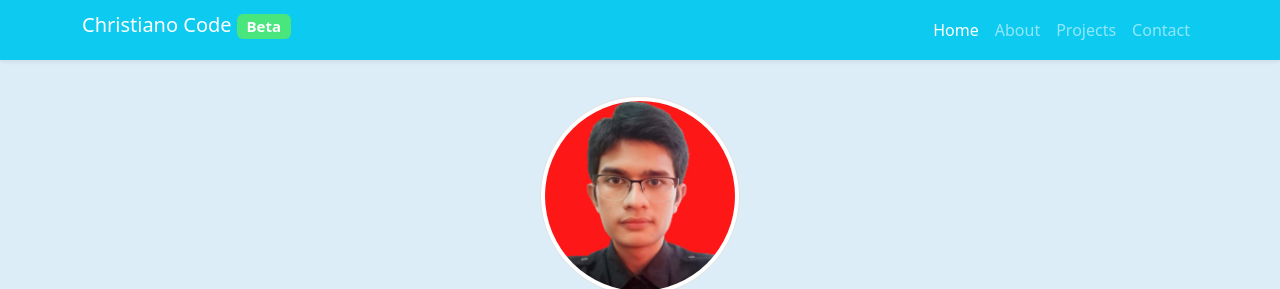
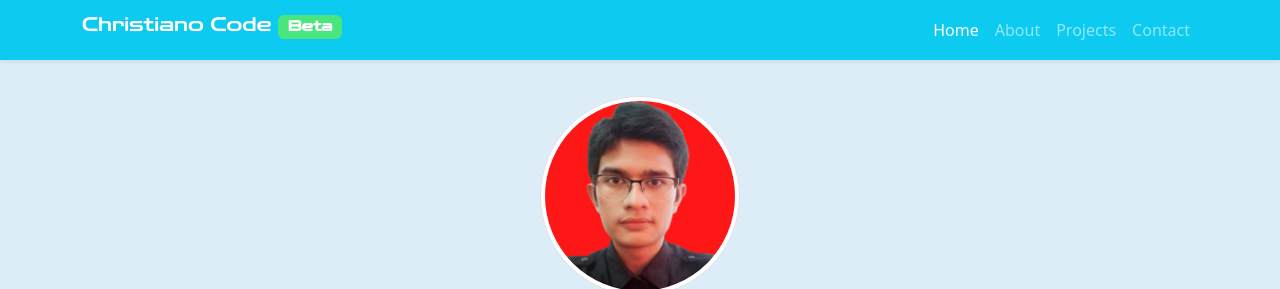
Before and after one commit to ChristianoCode/ChristianoGirsang.github.io, a plain HTML site: page index.html in a window 1280 px wide. Shown: the top 289 px of the page. Drawn offline with nearby package versions, Linux system fonts and the light colour scheme.

Commit message:
Menambahkan file font dan mengubah font banner navbar

```diff
--- a/assets/app.css
+++ b/assets/app.css
@@ -14,3 +14,13 @@
 section {
   padding-top: 5rem;
 }
+
+@font-face {
+  font-family: "ZenDots";
+  src: url("font/ZenDots-Regular.ttf") format("truetype");
+}
+
+h5 {
+  font-family: "ZenDots", Arial, Helvetica, sans-serif;
+  font-size: 1.2rem;
+}
```
Also changed, not shown: assets/font/ZenDots-Regular.ttf (added).
